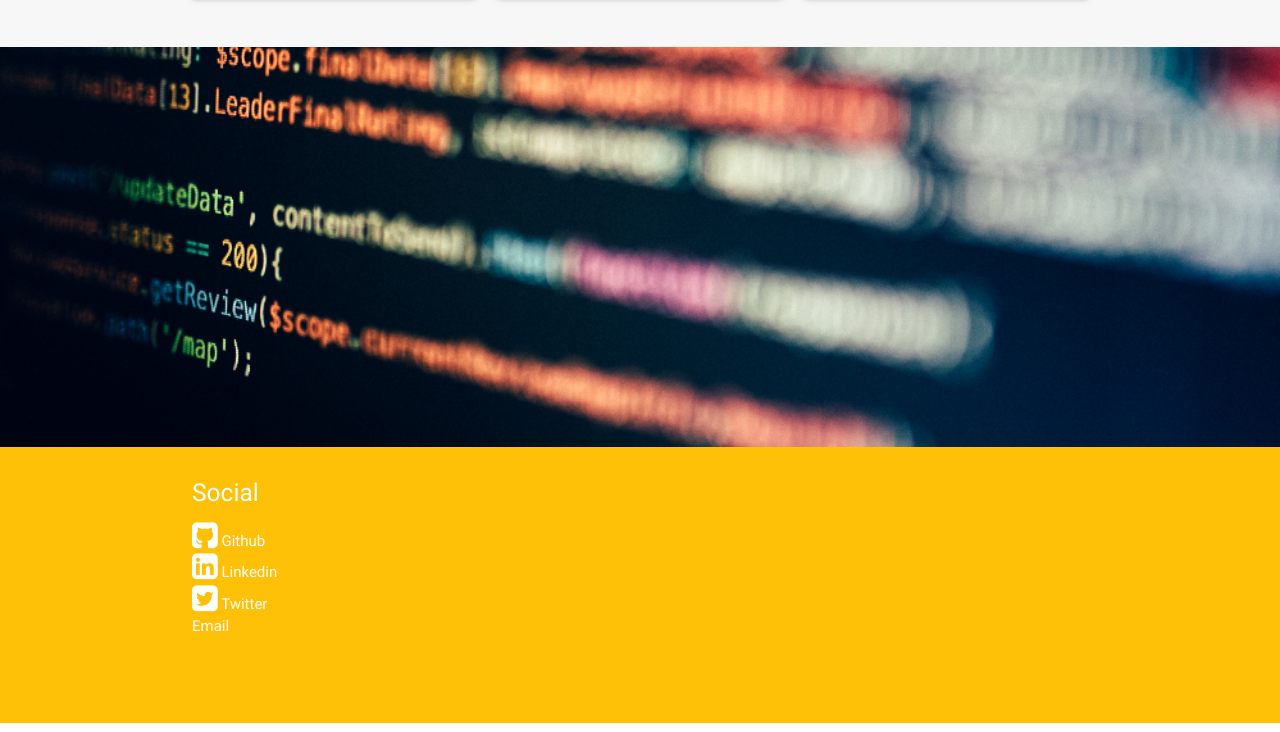
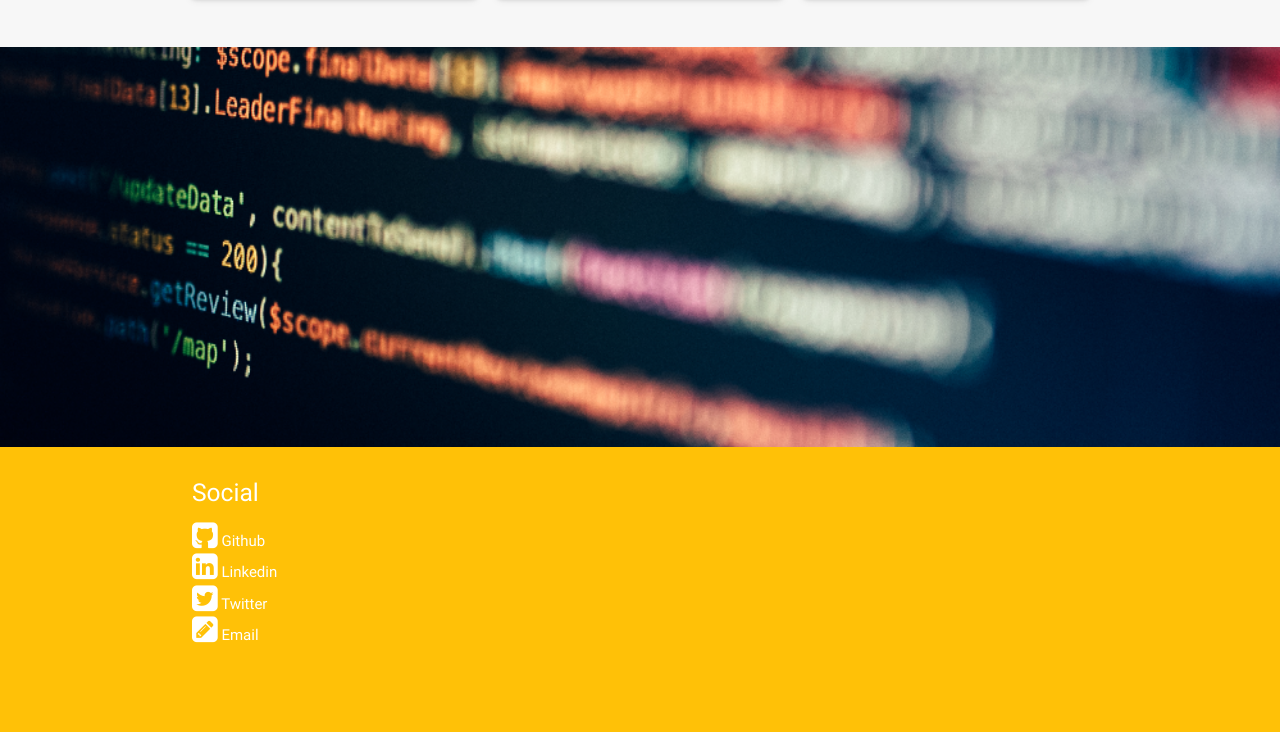
Before and after one commit to rimatla/rimatla.github.io, a plain HTML site: page index.html in a window 1280 px wide. Shown: the part 2442-3174 px from the top of the page. Drawn offline with Linux system fonts and the light colour scheme.

Commit message:
email icon

```diff
--- a/index.html
+++ b/index.html
@@ -370,7 +370,7 @@
                         </a>
                     </li>
                     <li>
-                       <a class="white-text" href="mailto:alt.coelho@gmail.com">Email</a>
+                       <a class="white-text" href="mailto:alt.coelho@gmail.com"><i class="small fa fa-pencil-square white-text"></i> Email</a>
                     </li>
                 </ul>
             </div>
```
